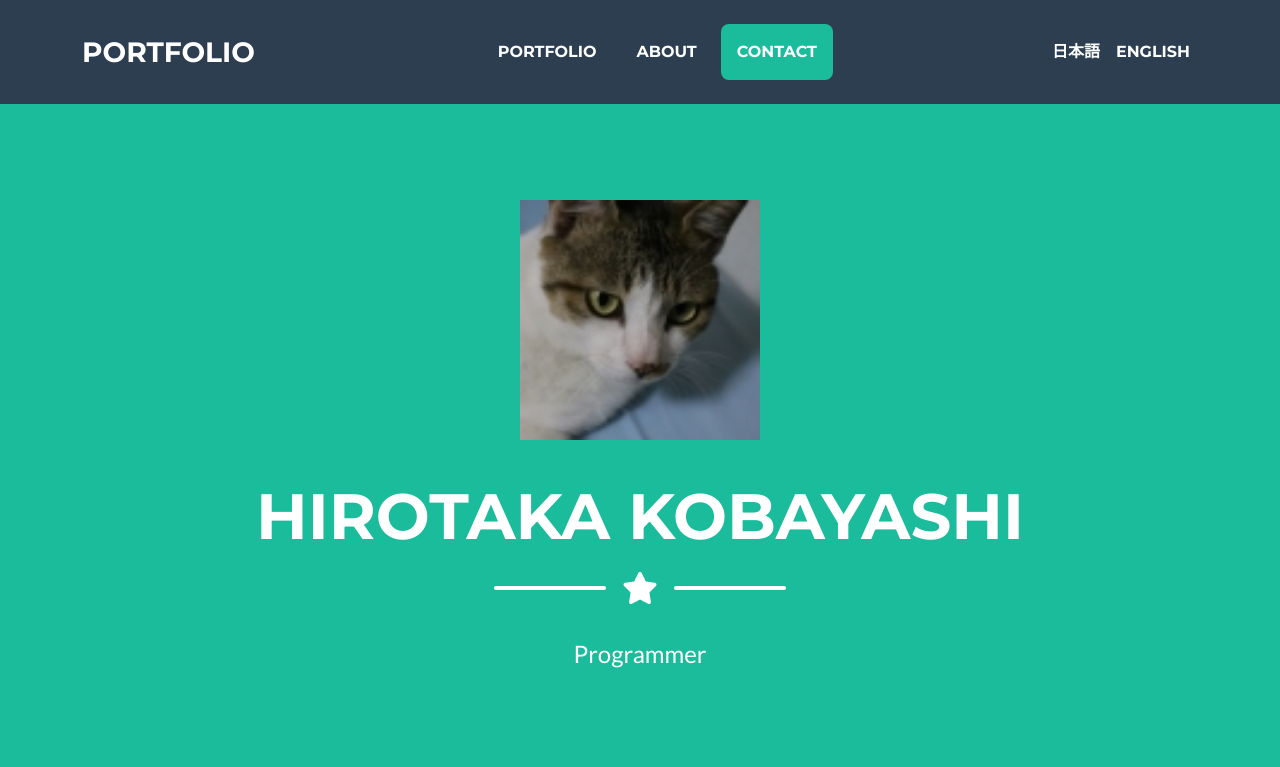
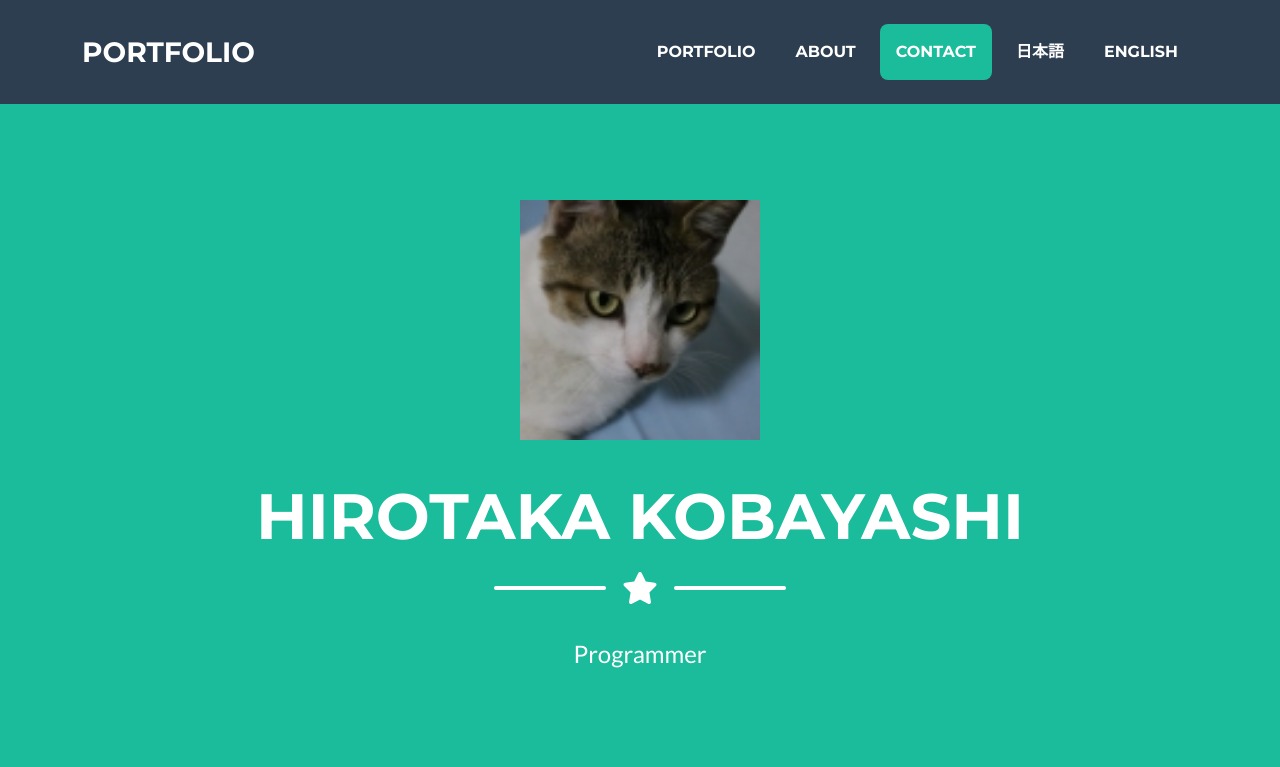
Before and after one commit to cobaemon/Portfolio, a Django app: template portfolio/templates/index.html in a window 1280 px wide. Shown: the top 767 px of the page. Run offline with Django 4.2, Linux system fonts and the light colour scheme; the template is opened without the code that fills it: values that come from a table or form of the project are taken from there, others are empty; some libraries are stand-ins or nearby versions.

Commit message:
Update index.html

```diff
--- a/portfolio/templates/index.html
+++ b/portfolio/templates/index.html
@@ -32,14 +32,8 @@
                         <li class="nav-item mx-0 mx-lg-1"><a class="nav-link py-3 px-0 px-lg-3 rounded" href="#portfolio">Portfolio</a></li>
                         <li class="nav-item mx-0 mx-lg-1"><a class="nav-link py-3 px-0 px-lg-3 rounded" href="#about">About</a></li>
                         <li class="nav-item mx-0 mx-lg-1"><a class="nav-link py-3 px-0 px-lg-3 rounded" href="#contact">Contact</a></li>
-                    </ul>
-                    <ul class="navbar-nav ms-auto">
-                        <li class="nav-item">
-                            <a href="{% url 'set_language' %}?next={{ request.path }}&language=ja" class="nav-link">日本語</a>
-                        </li>
-                        <li class="nav-item">
-                            <a href="{% url 'set_language' %}?next={{ request.path }}&language=en" class="nav-link">English</a>
-                        </li>
+                        <li class="nav-item mx-0 mx-lg-1"><a class="nav-link py-3 px-0 px-lg-3 rounded" href="{% url 'set_language' %}?next={{ request.path }}&language=ja">日本語</a></li>
+                        <li class="nav-item mx-0 mx-lg-1"><a class="nav-link py-3 px-0 px-lg-3 rounded" href="{% url 'set_language' %}?next={{ request.path }}&language=en" >English</a></li>
                     </ul>
                 </div>
             </div>
```
